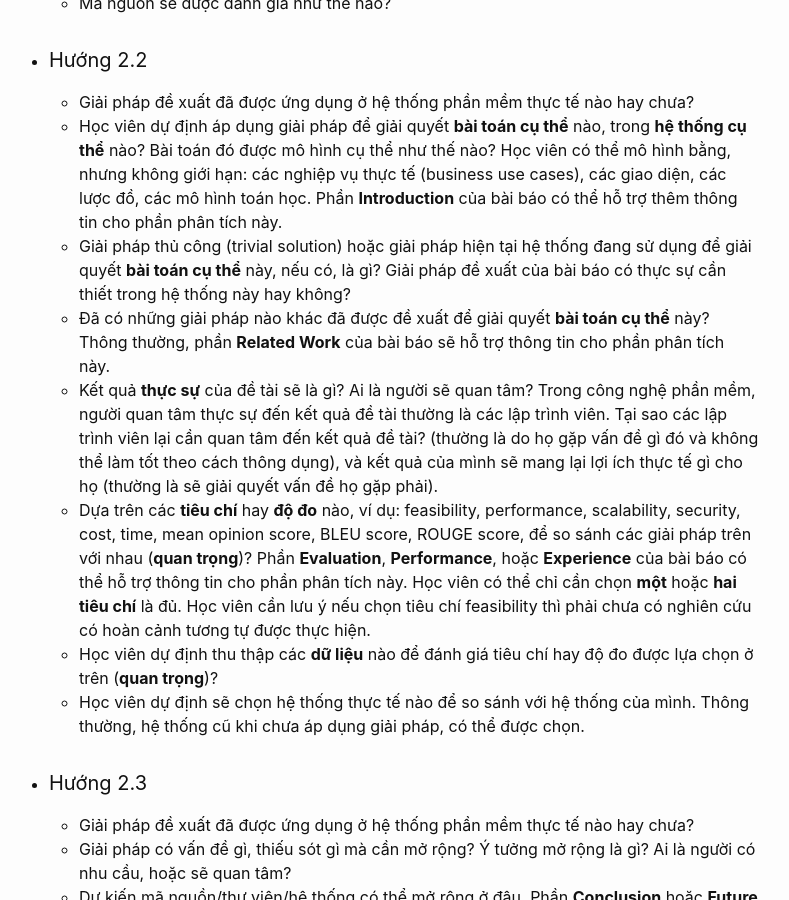
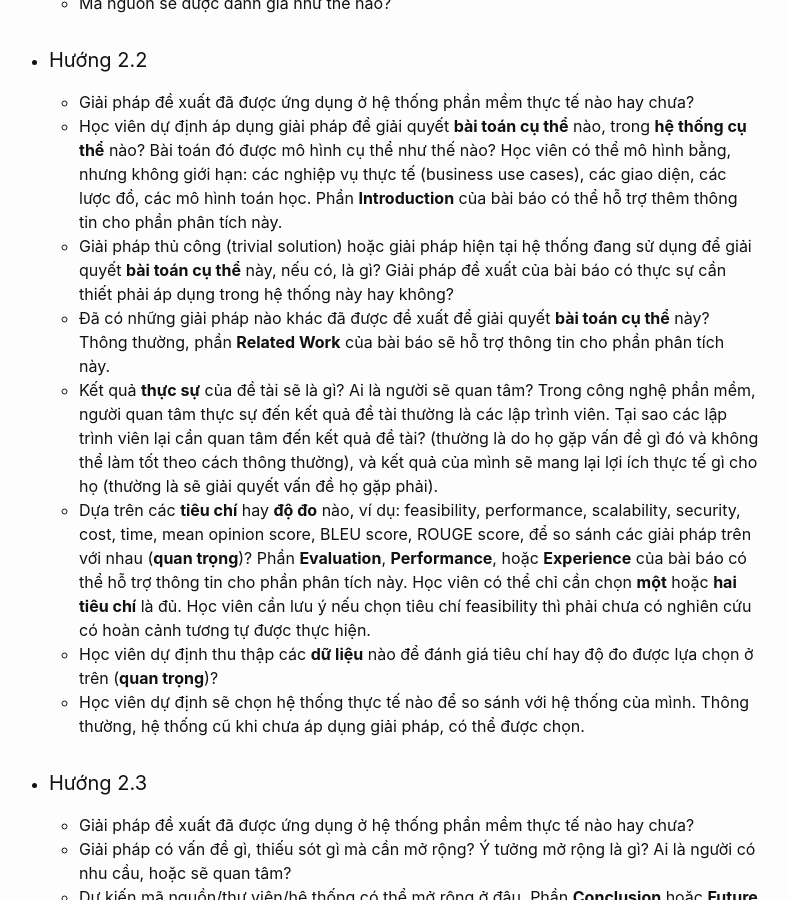
Before and after one commit to ngohuybien/ngohuybien.github.io, a Jekyll site: the page built from _posts/2024-01-22-master-thesis-proposal.md, in a window 1280 px wide and 900 px high, scrolled down 1290 px. Shown: the whole window, without its empty margins (251-1040 px from the left). Built offline with Jekyll 4.4.1, drawn with Linux system fonts in a browser that asks for light colours.

Commit message:
Update 2024-01-22-master-thesis-proposal.md

```diff
--- a/_posts/2024-01-22-master-thesis-proposal.md
+++ b/_posts/2024-01-22-master-thesis-proposal.md
@@ -27,9 +27,9 @@
    * #### Hướng 2.2
        * Giải pháp đề xuất đã được ứng dụng ở hệ thống phần mềm thực tế nào hay chưa?
        * Học viên dự định áp dụng giải pháp để giải quyết **bài toán cụ thể** nào, trong **hệ thống cụ thể** nào? Bài toán đó được mô hình cụ thể như thế nào? Học viên có thể mô hình bằng, nhưng không giới hạn: các nghiệp vụ thực tế (business use cases), các giao diện, các lược đồ, các mô hình toán học. Phần **Introduction** của bài báo có thể hỗ trợ thêm thông tin cho phần phân tích này.
-       * Giải pháp thủ công (trivial solution) hoặc giải pháp hiện tại hệ thống đang sử dụng để giải quyết **bài toán cụ thể** này, nếu có, là gì? Giải pháp đề xuất của bài báo có thực sự cần thiết trong hệ thống này hay không?
+       * Giải pháp thủ công (trivial solution) hoặc giải pháp hiện tại hệ thống đang sử dụng để giải quyết **bài toán cụ thể** này, nếu có, là gì? Giải pháp đề xuất của bài báo có thực sự cần thiết phải áp dụng trong hệ thống này hay không?
        * Đã có những giải pháp nào khác đã được đề xuất để giải quyết **bài toán cụ thể** này? Thông thường, phần **Related Work** của bài báo sẽ hỗ trợ thông tin cho phần phân tích này.
-       * Kết quả **thực sự** của đề tài sẽ là gì? Ai là người sẽ quan tâm? Trong công nghệ phần mềm, người quan tâm thực sự đến kết quả đề tài thường là các lập trình viên. Tại sao các lập trình viên lại cần quan tâm đến kết quả đề tài? (thường là do họ gặp vấn đề gì đó và không thể làm tốt theo cách thông dụng), và kết quả của mình sẽ mang lại lợi ích thực tế gì cho họ (thường là sẽ giải quyết vấn đề họ gặp phải).
+       * Kết quả **thực sự** của đề tài sẽ là gì? Ai là người sẽ quan tâm? Trong công nghệ phần mềm, người quan tâm thực sự đến kết quả đề tài thường là các lập trình viên. Tại sao các lập trình viên lại cần quan tâm đến kết quả đề tài? (thường là do họ gặp vấn đề gì đó và không thể làm tốt theo cách thông thường), và kết quả của mình sẽ mang lại lợi ích thực tế gì cho họ (thường là sẽ giải quyết vấn đề họ gặp phải).
        * Dựa trên các **tiêu chí** hay **độ đo** nào, ví dụ: feasibility, performance, scalability, security, cost, time, mean opinion score, BLEU score, ROUGE score, để so sánh các giải pháp trên với nhau (**quan trọng**)? Phần **Evaluation**,  **Performance**, hoặc **Experience** của bài báo có thể hỗ trợ thông tin cho phần phân tích này. Học viên có thể chỉ cần chọn **một** hoặc **hai tiêu chí** là đủ. Học viên cần lưu ý nếu chọn tiêu chí feasibility thì phải chưa có nghiên cứu có hoàn cảnh tương tự được thực hiện.
        * Học viên dự định thu thập các **dữ liệu** nào để đánh giá tiêu chí hay độ đo được lựa chọn ở trên (**quan trọng**)?
        * Học viên dự định sẽ chọn hệ thống thực tế nào để so sánh với hệ thống của mình. Thông thường, hệ thống cũ khi chưa áp dụng giải pháp, có thể được chọn.
```
